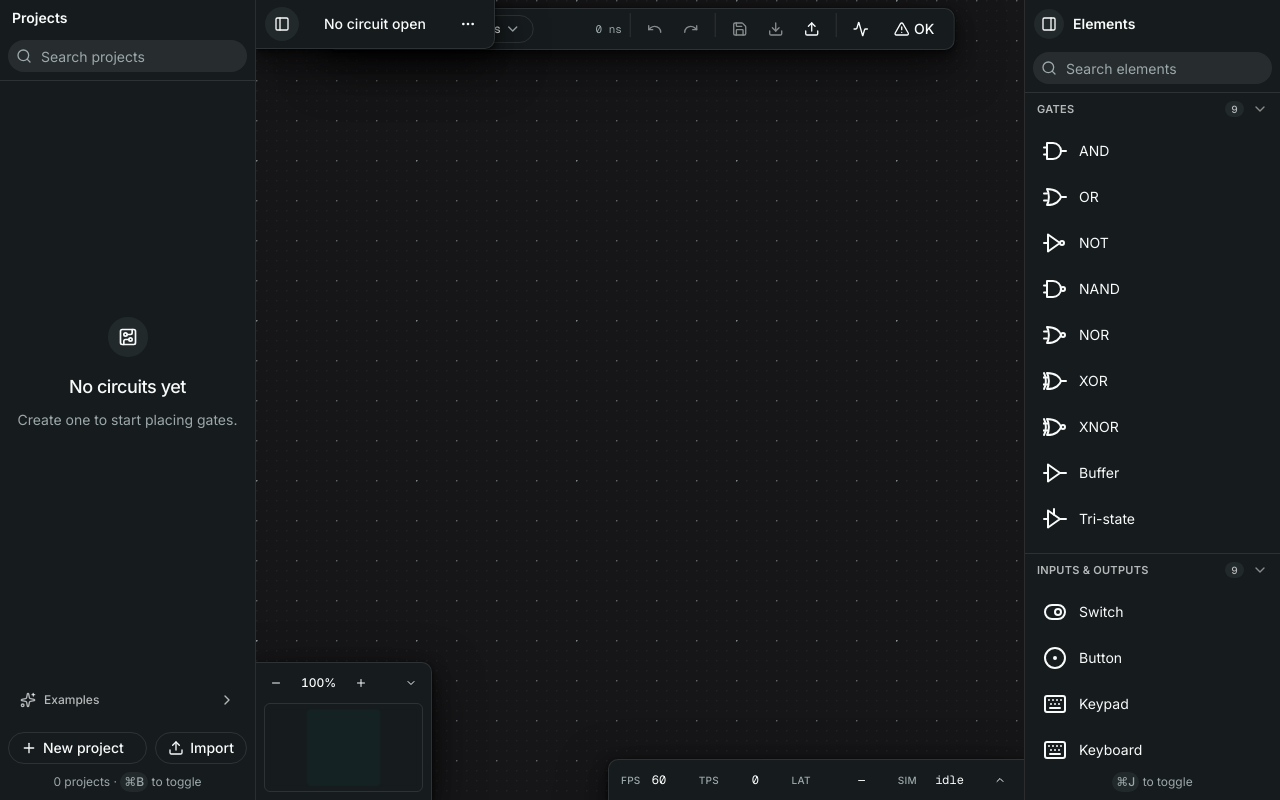
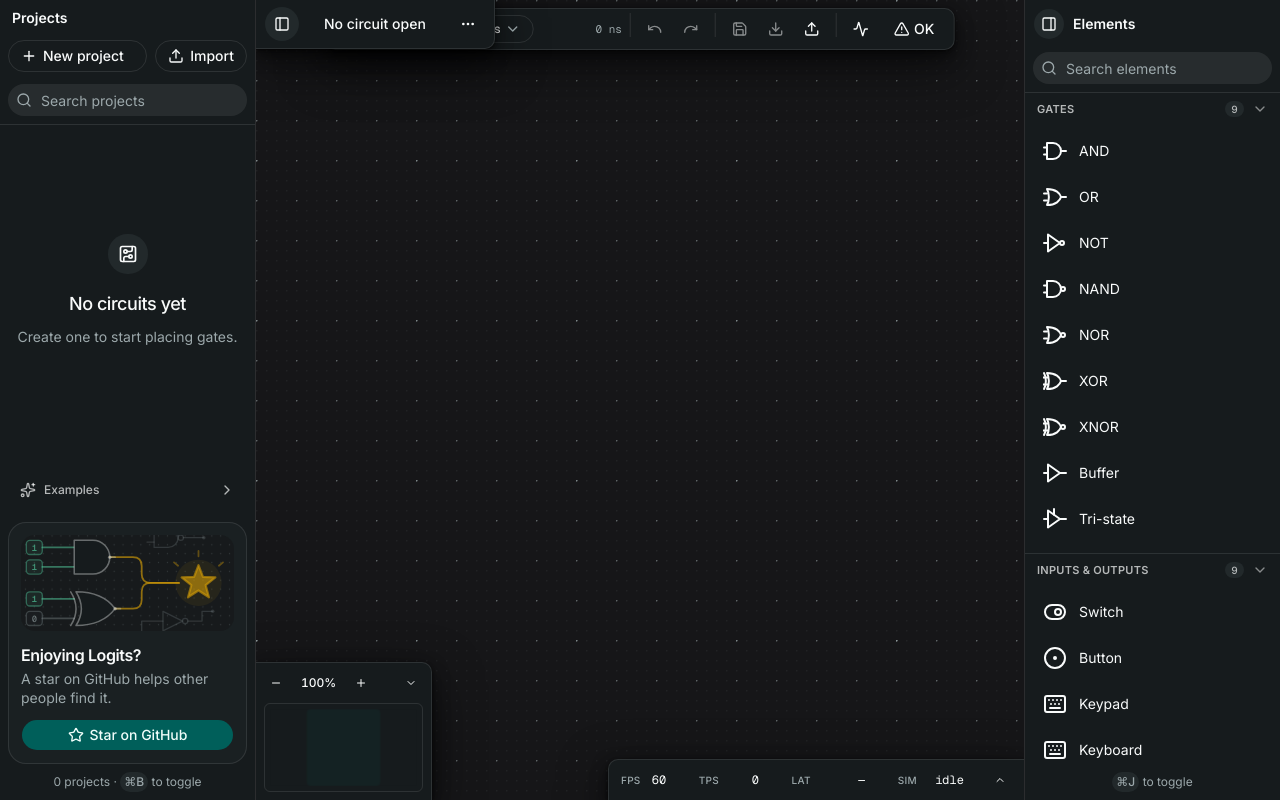
Before and after one commit to nexuls/logits, a Next.js app: page / in a window 1280 px wide. Built offline with nearby package versions, Linux system fonts and the light colour scheme; what draftly would draw is missing.

Commit message:
feat: Github promotion banner on sidebar

```diff
--- a/artifacts/08-roadmap.md
+++ b/artifacts/08-roadmap.md
@@ -70,6 +70,7 @@ boxes is an incomplete phase.
 - [x] Annotations: `deco.text` and `deco.group`, in a new *Annotations* palette category. Text is plain or basic Markdown (headings, emphasis, lists, quotes, code, links, tables; raw HTML skipped, images shown as alt text) rendered in `em` so it scales with its **Font size**, with ink and background tints so it doubles as a sticky note ([annotation-view.tsx](../src/components/nodes/annotation-view.tsx)). A group is a titled, tinted box with a subtitle and a filled / outlined / dashed style ([enclosure-view.tsx](../src/components/nodes/enclosure-view.tsx)). Neither has pins or an `evaluate`. Two new hooks carry everything the canvas does for them, so nothing in it names a type: **`resize`** — the params eight drag handles write, as one undo step through `resizeNode` / `setNodeFrame`, with the geometry in `resizeBox` ([geometry.ts](../src/lib/circuit/geometry.ts)) — and **`decoration`**, whose `enclosure` paints a group beneath the wires (`paintOrder` in [scene.ts](../src/state/scene.ts), rendered as a second `NodeLayer` pass), picks it only by header and edge, needs a band to surround it, and carries its contents on a drag (`withEnclosedNodes` in [hit-test.ts](../src/state/hit-test.ts)). The inspector gained a multiline `text` param and hides the label field for decorations. No save-format change: both are ordinary nodes
 - [x] Notes are edited on the canvas. Double-clicking a `deco.text`, `Enter` on it, or **Edit text** in the inspector turns it into CodeMirror with draftly for the length of the session ([note-editor.tsx](../src/components/nodes/markdown/note-editor.tsx)), then back into static HTML. The preview is rendered through draftly once per distinct text and cached ([note-html.ts](../src/components/nodes/markdown/note-html.ts)), and sanitized against an allow-list with no images or raw HTML ([draftly.ts](../src/components/nodes/markdown/draftly.ts)). Only seven draftly plugins are used: paragraph, heading, inline, link, list, quote and rule, and the note's look is one draftly theme (`noteTheme`) that the editor mounts and `generateCSS` turns into the preview's stylesheet — generated and injected once — so a note looks the same while typed and at rest. The box grows taller with the text while it is edited, in the same undo step. A new `editInPlace` hook on the definition carries it, with a small store in [in-place-edit.ts](../src/state/in-place-edit.ts), so the canvas, the inspector and the shortcuts still name no type. No save-format change: the Markdown is still the `text` param
 - [x] Project menus — every item in the canvas header menu works ([project-menu.tsx](../src/components/editor/project-menu.tsx)): New, Rename, Duplicate, Set view as origin, Import / Export, Settings → Preferences / Project settings, Keyboard shortcuts, Delete. The canvas only gives the menu a slot (`headerMenu`) and still knows nothing about projects. The delete confirmation was lifted out of the sidebar into [delete-project-dialog.tsx](../src/components/projects/delete-project-dialog.tsx), and it writes a pending autosave before deleting the open project, so letting go of the document cannot write it back. Sidebar rows open the same menu on right-click, with Duplicate and Export added. Import, from the toolbar, the header or the sidebar, now always creates a new project with a fresh id rather than loading the file over the open circuit under the file's own id. A `?` shortcut and [keyboard-shortcuts-dialog.tsx](../src/components/editor/keyboard-shortcuts-dialog.tsx) list the bindings; the list is hand-kept in step with 07-interaction-spec.md
+- [x] Projects sidebar layout — **New project** and **Import** moved to the header, above search, with storage errors reported beneath them; the footer carries a "Star on GitHub" banner with an inline SVG illustration drawn in theme tokens ([github-star-banner.tsx](../src/components/projects/github-star-banner.tsx))
 - [ ] Shareable URL encoding — file import/export landed with the phase 3 toolbar
 - [ ] Performance pass against the 2,000-node target
 - [ ] Keyboard-only walkthrough and a11y audit
--- /dev/null
+++ b/src/components/projects/github-star-banner.tsx
@@ -0,0 +1,215 @@
+import { StarIcon } from "lucide-react";
+
+import { buttonVariants } from "@/components/ui/button";
+import { cn } from "@/lib/utils";
+
+const REPOSITORY_URL = "https://github.com/nexuls/logits";
+
+type Props = {
+  className?: string;
+};
+
+export default function GithubStarBanner({ className }: Props) {
+  return (
+    <aside
+      aria-labelledby="github-star-banner-title"
+      className={cn(
+        "flex flex-col gap-3 overflow-hidden rounded-2xl border border-sidebar-border bg-sidebar-accent/40 p-3",
+        className,
+      )}
+    >
+      <StarCircuitIllustration />
+
+      <div className="flex flex-col gap-0.5">
+        <p
+          id="github-star-banner-title"
+          className="text-base font-semibold tracking-tight"
+        >
+          Enjoying Logits?
+        </p>
+        <p className="text-sm leading-snug text-muted-foreground">
+          A star on GitHub helps other people find it.
+        </p>
+      </div>
+
+      <a
+        href={REPOSITORY_URL}
+        target="_blank"
+        rel="noopener noreferrer"
+        className={cn(buttonVariants({ variant: "default" }))}
+      >
+        <StarIcon />
+        Star on GitHub
+        <span className="sr-only">(opens in a new tab)</span>
+      </a>
+    </aside>
+  );
+}
+
+// Muted on purpose: the banner sits beside the project list and should not
+// out-shout it, so the LED hues are used at partial strength and without glow.
+const HIGH = "stroke-(--logit-led-green)/55";
+const OUT = "stroke-(--logit-led-amber)/65";
+const FAINT = "stroke-muted-foreground/25";
+
+/** Both gate outputs, from each output pin to where they meet the star. */
+const OUTPUT_WIRES = [
+  "M100 39 H126 Q136 39 136 49 V58 Q136 68 146 68 H178",
+  "M106 97 H126 Q136 97 136 87 V78 Q136 68 146 68 H178",
+];
+
+/**
+ * A small circuit that evaluates true: 1 AND 1, and 1 XOR 0, both driving a
+ * star. The wire colours are the LED tokens the canvas lamps use, so it reads
+ * as the app's own signals; the circuit is correct so it holds up to a second
+ * look. The travelling pulses are SMIL, which ignores `prefers-reduced-motion`,
+ * so they are hidden outright under it.
+ */
+function StarCircuitIllustration() {
+  return (
+    <svg
+      aria-hidden="true"
+      viewBox="0 14 240 108"
+      className="h-auto w-full rounded-xl bg-background/60 opacity-80"
+      fill="none"
+      strokeLinecap="round"
+      strokeLinejoin="round"
+    >
+      <defs>
+        <pattern
+          id="github-star-banner-grid"
+          width="10"
+          height="10"
+          patternUnits="userSpaceOnUse"
+        >
+          <circle cx="5" cy="5" r="0.7" className="fill-muted-foreground/25" />
+        </pattern>
+      </defs>
+      <rect width="240" height="140" fill="url(#github-star-banner-grid)" />
+
+      {/* Background circuitry, dimmed so it reads as more canvas. */}
+      <g strokeWidth="1.5" className={FAINT}>
+        <path d="M132 0 V12 H150 M142 22 H150" />
+        <path d="M150 6 H166 A11 11 0 0 1 166 28 H150 Z" />
+        <circle cx="180" cy="17" r="3" />
+        <path d="M183 17 H206" />
+        <path d="M160 100 L182 111 L160 122 Z" />
+        <circle cx="185" cy="111" r="3" />
+        <path d="M188 111 H204 V100 H216" />
+        <path d="M112 132 H136 V111 H160 M136 132 V138 H150" />
+      </g>
+      <g className="fill-muted-foreground/25">
+        <circle cx="206" cy="17" r="2" />
+        <circle cx="216" cy="100" r="2" />
+        <circle cx="112" cy="132" r="2" />
+        <circle cx="150" cy="138" r="2" />
+      </g>
+
+      {/* Input pins. */}
+      <InputPin y={28} high />
+      <InputPin y={50} high />
+      <InputPin y={86} high />
+      <InputPin y={108} />
+
+      {/* Input wires: lit when high, dim when low. */}
+      <path
+        d="M24 28 H60 M24 50 H60 M24 86 H60"
+        strokeWidth="2"
+        className={HIGH}
+      />
+      <path
+        d="M24 108 H60"
+        strokeWidth="2"
+        className="stroke-muted-foreground/40"
+      />
+
+      {/* AND and XOR gates. */}
+      <g strokeWidth="1.75" className="fill-sidebar stroke-foreground/45">
+        <path d="M60 20 H81 A19 19 0 0 1 81 58 H60 Z" />
+        <path d="M62 78 Q74 97 62 116 Q92 116 106 97 Q92 78 62 78 Z" />
+        <path d="M56 78 Q68 97 56 116" fill="none" />
+      </g>
+
+      {/* Outputs, merging into the star. */}
+      <g strokeWidth="2">
+        {OUTPUT_WIRES.map((d) => (
+          <path key={d} d={d} className={OUT} />
+        ))}
+      </g>
+      <g className="motion-reduce:hidden">
+        {OUTPUT_WIRES.map((d, index) => (
+          <path
+            key={d}
+            d={d}
+            strokeWidth="2"
+            strokeDasharray="6 142"
+            className="stroke-primary-foreground/40"
+          >
+            <animate
+              attributeName="stroke-dashoffset"
+              from="148"
+              to="0"
+              dur="4s"
+              begin={`${index * 2}s`}
+              repeatCount="indefinite"
+            />
+          </path>
+        ))}
+      </g>
+      <g className="fill-foreground/50">
+        <circle cx="100" cy="39" r="2" />
+        <circle cx="106" cy="97" r="2" />
+      </g>
+
+      {/* The star, with a faint halo and rays. */}
+      <circle cx="200" cy="68" r="26" className="fill-(--logit-led-amber)/8" />
+      <path
+        d="M200 38 V32 M177 48.7 L172.4 44.8 M223 48.7 L227.6 44.8"
+        strokeWidth="2"
+        className="stroke-(--logit-led-amber)/40"
+      />
+      <path
+        d="M200 48 L205 61.1 L219 61.8 L208.1 70.6 L211.8 84.2 L200 76.5 L188.2 84.2 L191.9 70.6 L181 61.8 L195 61.1 Z"
+        strokeWidth="2.5"
+        className="fill-(--logit-led-amber)/60 stroke-(--logit-led-amber)/60"
+      />
+    </svg>
+  );
+}
+
+type InputPinProps = {
+  y: number;
+  high?: boolean;
+};
+
+function InputPin({ y, high = false }: InputPinProps) {
+  return (
+    <g>
+      <rect
+        x="6"
+        y={y - 8}
+        width="18"
+        height="16"
+        rx="4"
+        strokeWidth="1.5"
+        className={
+          high
+            ? "fill-(--logit-led-green)/8 stroke-(--logit-led-green)/45"
+            : "fill-muted/30 stroke-muted-foreground/35"
+        }
+      />
+      <text
+        x="15"
+        y={y + 0.5}
+        textAnchor="middle"
+        dominantBaseline="central"
+        className={cn(
+          "font-mono text-[10px] font-semibold",
+          high ? "fill-(--logit-led-green)/70" : "fill-muted-foreground/70",
+        )}
+      >
+        {high ? "1" : "0"}
+      </text>
+    </g>
+  );
+}
--- a/src/components/projects/projects-sidebar.tsx
+++ b/src/components/projects/projects-sidebar.tsx
@@ -46,6 +46,7 @@ import {
 import type { StorageResult } from "@/state/storage";
 import DeleteProjectDialog from "./delete-project-dialog";
 import ExamplesGroup from "./examples-group";
+import GithubStarBanner from "./github-star-banner";
 import {
   duplicateProject,
   exportProject,
@@ -197,6 +198,26 @@ export default function ProjectsSidebar({
           <span className="text-sm font-semibold">Projects</span>
         </div>
 
+        <div className="flex gap-2">
+          <Button
+            variant="outline"
+            className="flex-1 justify-start"
+            onClick={create}
+          >
+            <PlusIcon />
+            New project
+          </Button>
+          <Button variant="outline" onClick={importFile}>
+            <UploadIcon />
+            Import
+          </Button>
+        </div>
+        {error && (
+          <p role="alert" className="px-1 text-xs text-destructive">
+            {error}
+          </p>
+        )}
+
         <div className="relative">
           <SearchIcon
             aria-hidden
@@ -277,25 +298,7 @@ export default function ProjectsSidebar({
       </SidebarContent>
 
       <SidebarFooter>
-        {error && (
-          <p role="alert" className="px-1 text-xs text-destructive">
-            {error}
-          </p>
-        )}
-        <div className="flex gap-2">
-          <Button
-            variant="outline"
-            className="flex-1 justify-start"
-            onClick={create}
-          >
-            <PlusIcon />
-            New project
-          </Button>
-          <Button variant="outline" onClick={importFile}>
-            <UploadIcon />
-            Import
-          </Button>
-        </div>
+        <GithubStarBanner />
         <p className="px-1 text-center text-xs text-muted-foreground">
           {projects.length} project{projects.length === 1 ? "" : "s"} ·{" "}
           <Kbd>⌘B</Kbd> to toggle
```
Also changed, not shown: artifacts/07-interaction-spec.md (+2 -1 lines).
